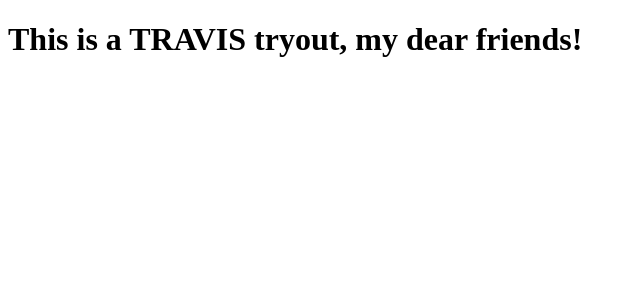
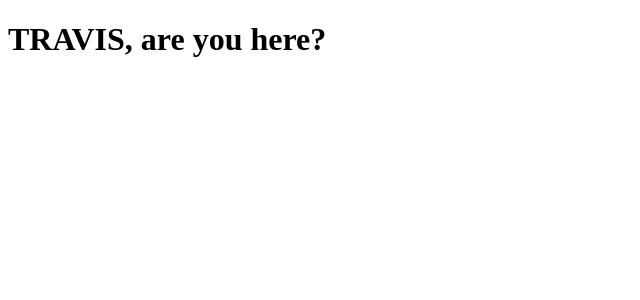
Before and after one commit to szamoca/whats-up-travis, a React app: page / in a window 1280 px wide. Shown: the top 300 px of the page, without its empty margins (0-640 px from the left). Built offline with nearby package versions, Linux system fonts and the light colour scheme.

Commit message:
style(<h1>): inner content not in new line

```diff
--- a/src/components/App.js
+++ b/src/components/App.js
@@ -2,9 +2,7 @@ import React from 'react';
 
 function App() {
   return (
-    <h1>
-    This is a TRAVIS tryout, my dear friends!
-    </h1>
+    <h1>TRAVIS, are you here?</h1>
   );
 }
 
```
